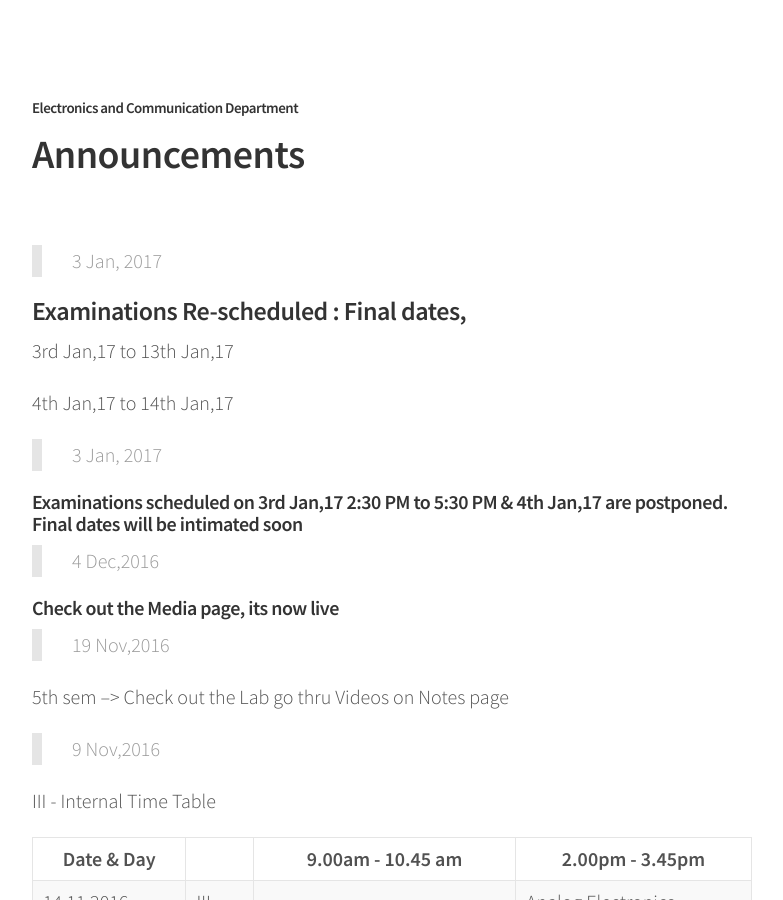
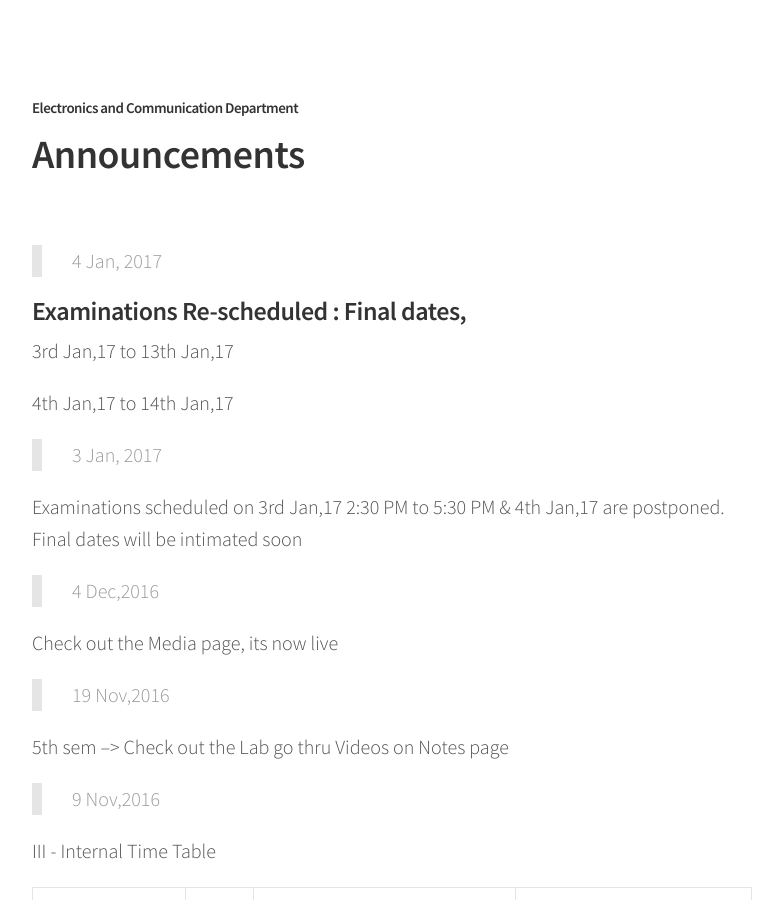
Before and after one commit to ecernsit/ecernsit.github.io, a Jekyll site: the page built from _posts/2016-09-21-announcements.md, in a window 1280 px wide and 900 px high. Shown: the whole window, without its empty margins (248-1031 px from the left). Built offline with Jekyll 4.4.1, drawn with Linux system fonts in a browser that asks for light colours.

```diff
--- a/_posts/2016-09-21-announcements.md
+++ b/_posts/2016-09-21-announcements.md
@@ -1,24 +1,33 @@
 ---
 title: Announcements
 ---
->3 Jan, 2017
+
+>4 Jan, 2017
 
 ### Examinations Re-scheduled : Final dates,
+
+
 
 3rd Jan,17 to 13th Jan,17
 
 4th Jan,17 to 14th Jan,17
 
 
+
+
+
+
+
 >3 Jan, 2017
 
-##### Examinations scheduled on 3rd Jan,17 2:30 PM to 5:30 PM & 4th Jan,17 are postponed. Final dates will be intimated soon
+
+ Examinations scheduled on 3rd Jan,17 2:30 PM to 5:30 PM & 4th Jan,17 are postponed. Final dates will be intimated soon
 
 
 
 >4 Dec,2016
 
-##### Check out the Media page, its now live
+ Check out the Media page, its now live
 
 
 
```
